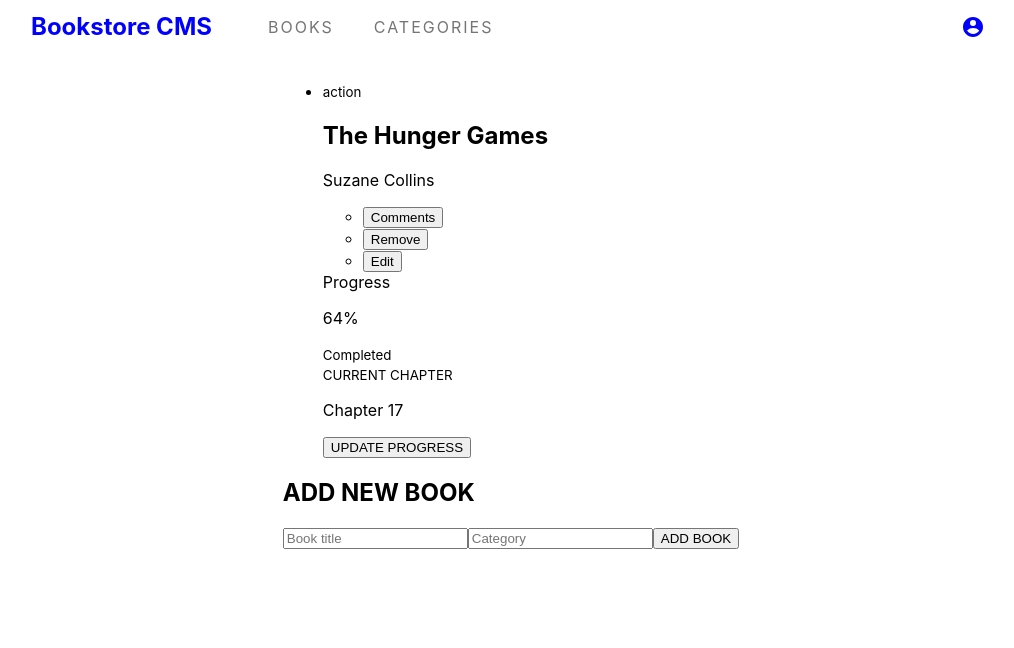
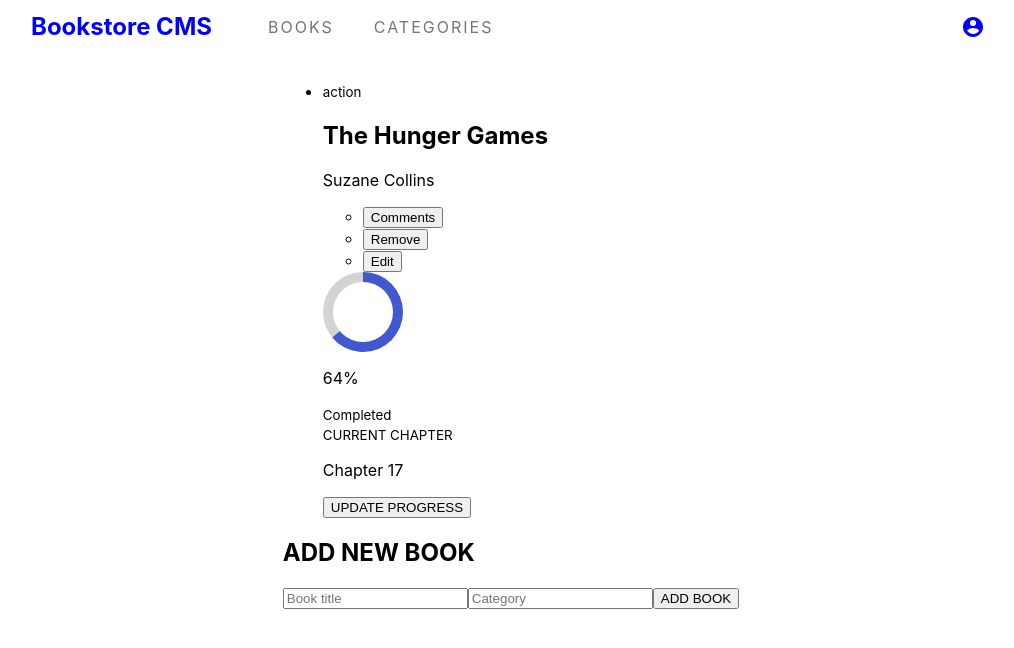
Before and after one commit to helio3197/bookstore, a React (Create React App) app: page / in a window 1280 px wide. Shown: the top 648 px of the page, without its empty margins (129-1143 px from the left). Built offline with nearby package versions, Linux system fonts and the light colour scheme.

Commit message:
Added circular progress bar component

```diff
--- a/src/components/Book.js
+++ b/src/components/Book.js
@@ -1,5 +1,6 @@
 import React from 'react';
 import PropTypes from 'prop-types';
+import CircularProgress from './CircularProgress';
 
 const Book = (props) => {
   const {
@@ -37,7 +38,10 @@ const Book = (props) => {
       </div>
       <div>
         <div>
-          Progress
+          <CircularProgress
+            diameter="80"
+            progress={progress}
+          />
         </div>
         <div>
           <p>
--- /dev/null
+++ b/src/components/CircularProgress.css
@@ -0,0 +1,38 @@
+.circular {
+  position: relative;
+}
+
+.circular .inner {
+  position: absolute;
+  z-index: 6;
+  top: 50%;
+  left: 50%;
+  transform: translate(-50%, -50%);
+  background: white;
+  border-radius: 100%;
+}
+
+.circular .bar {
+  position: absolute;
+  height: 100%;
+  width: 100%;
+  background: lightgray;
+  border-radius: 100%;
+}
+
+.circle .bar .progress {
+  position: absolute;
+  height: 100%;
+  width: 100%;
+  border-radius: 100%;
+  background: #4158d0;
+}
+
+.circle .left .progress {
+  z-index: 1;
+}
+
+.circle .right {
+  transform: rotate(180deg);
+  z-index: 3;
+}
--- /dev/null
+++ b/src/components/CircularProgress.js
@@ -0,0 +1,64 @@
+import React from 'react';
+import PropTypes from 'prop-types';
+import './CircularProgress.css';
+
+const CircularProgress = ({ progress, diameter }) => {
+  const barStyle = {
+    clip: `rect(0px, auto, auto, ${diameter / 2}px)`,
+  };
+
+  const progressStyle = {
+    clip: `rect(0px, ${diameter / 2}px, auto, 0px)`,
+  };
+
+  return (
+    <div
+      className="circular"
+      style={{
+        width: `${diameter}px`,
+        height: `${diameter}px`,
+      }}
+    >
+      <div
+        className="inner"
+        style={{
+          width: `${diameter - 20}px`,
+          height: `${diameter - 20}px`,
+        }}
+      />
+      <div className="circle">
+        <div
+          className="bar left"
+          style={barStyle}
+        >
+          <div
+            className="progress"
+            style={{
+              ...progressStyle,
+              transform: (progress >= 50) ? 'rotate(180deg)' : `rotate(${progress * 3.6}deg)`,
+            }}
+          />
+        </div>
+        <div
+          className="bar right"
+          style={barStyle}
+        >
+          <div
+            className="progress"
+            style={{
+              ...progressStyle,
+              transform: (progress <= 50) ? 'rotate(0deg)' : `rotate(${progress * 3.6 - 180}deg)`,
+            }}
+          />
+        </div>
+      </div>
+    </div>
+  );
+};
+
+CircularProgress.propTypes = {
+  progress: PropTypes.string.isRequired,
+  diameter: PropTypes.string.isRequired,
+};
+
+export default CircularProgress;
```
